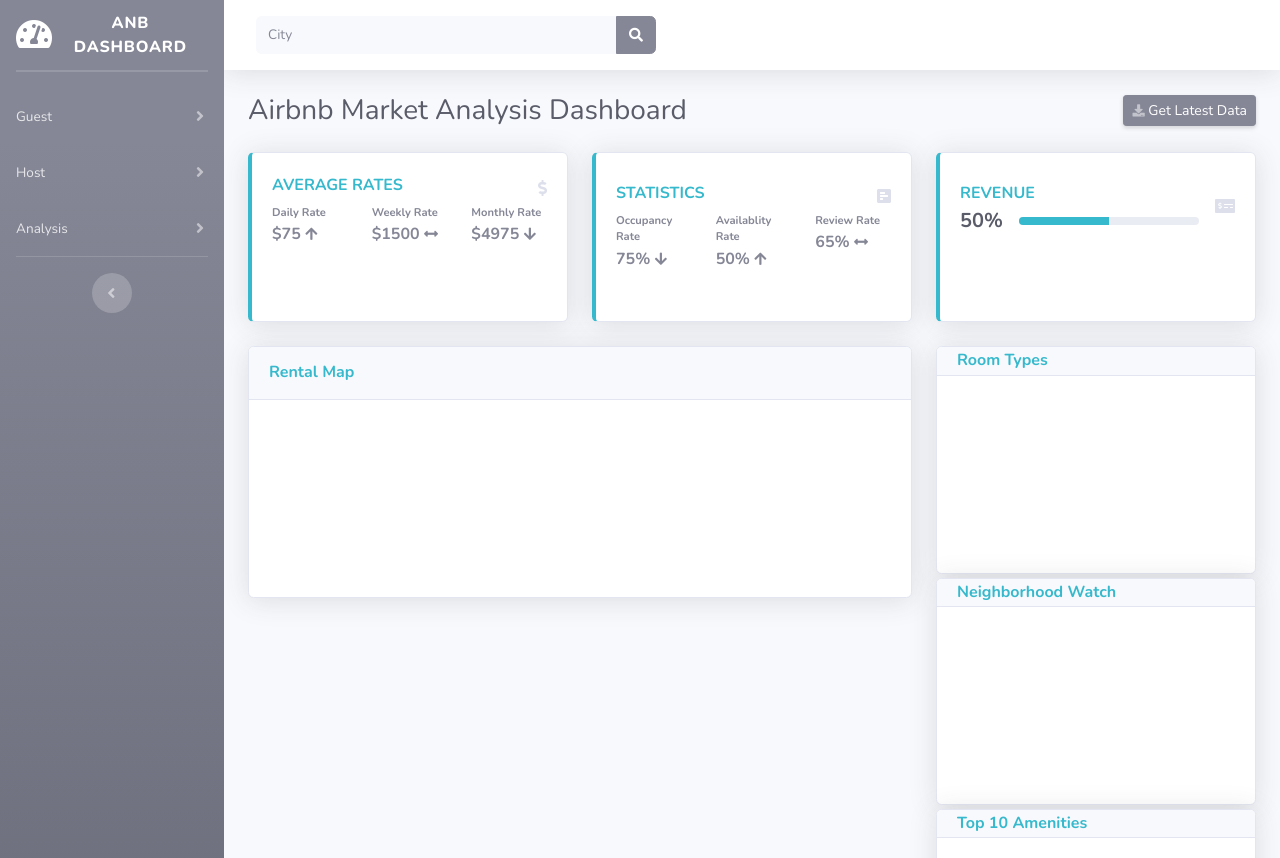
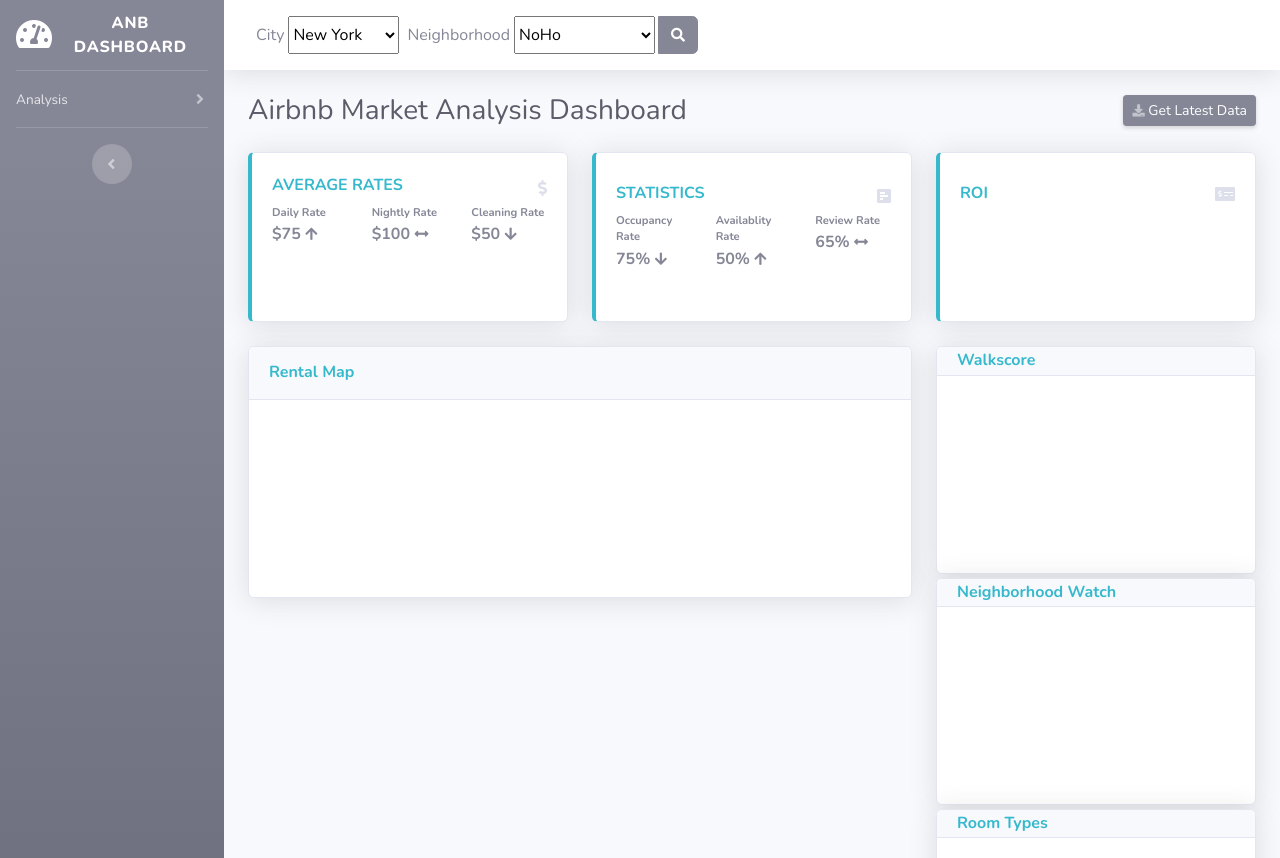
Before and after one commit to abasaltr/Airbnb_Dashboard, a Python web app: template Airbnb-v1/templates/index.html in a window 1280 px wide. Shown: the top 858 px of the page. Run offline with Jinja, Linux system fonts and the light colour scheme; the template is opened without the code that fills it, so the values that code supplies are empty; a map, chart or similar area stays blank.

Commit message:
update index.html

```diff
--- a/Airbnb-v1/templates/index.html
+++ b/Airbnb-v1/templates/index.html
@@ -41,50 +41,17 @@
             <!-- Divider -->
             <hr class="sidebar-divider my-0">
 
+            <!-- Nav Item - Analysis Collapse Menu -->
 
-            <!-- Divider -->
-            <hr class="sidebar-divider">
-
-            <!-- Nav Item - Guest Collapse Menu -->
             <li class="nav-item">
-                <a class="nav-link collapsed" href="#" data-toggle="collapse" data-target="#collapseGuest"
-                    aria-expanded="true" aria-controls="collapseGuest">
-                    <span>Guest</span>
+                <a class="nav-link collapsed" href="#" data-toggle="collapse" data-target="#collapseAnalysis"
+                    aria-expanded="true" aria-controls="collapseAnalysis">
+                    <span>Analysis</span>
                 </a>
-                <div id="collapseGuest" class="collapse" aria-labelledby="headingGuest" data-parent="#accordionSidebar">
-                    <div class="bg-white py-2 collapse-inner rounded">
-                        <a class="collapse-item" href="RentalTypes.html">Rental Types</a>
-                        <a class="collapse-item" href="Amenities.html">Top 10 Amenities</a>
-                        <a class="collapse-item" href="Neighbourhood.html">Neighborhood Watch</a>
-                    </div>
-                </div>
-            </li>
-
-            <!-- Nav Item - Host Collapse Menu -->
-            <li class="nav-item">
-                <a class="nav-link collapsed" href="#" data-toggle="collapse" data-target="#collapseHost"
-                    aria-expanded="true" aria-controls="collapseHost">
-                    <span>Host</span>
-                </a>
-                <div id="collapseHost" class="collapse" aria-labelledby="headingHost"
+                <div id="collapseAnalysis" class="collapse" aria-labelledby="headingAnalysis"
                     data-parent="#accordionSidebar">
                     <div class="bg-white py-2 collapse-inner rounded">
-
-                        <a class="collapse-item" href="Rates.html">Average Rates</a>
-                        <a class="collapse-item" href="Statistics.html">Statistics</a>
-                        <a class="collapse-item" href="Revenue.html">Revenue</a>
-                    </div>
-                </div>
-            </li>
-
-            <li class="nav-item">
-                <a class="nav-link collapsed" href="#" data-toggle="collapse" data-target="#collapseTrend"
-                    aria-expanded="true" aria-controls="collapseTrend">
-                    <span>Analysis</span>
-                </a>
-                <div id="collapseTrend" class="collapse" aria-labelledby="headingTrend"
-                    data-parent="#accordionSidebar">
-                    <div class="bg-white py-2 collapse-inner rounded">
+                        <a class="collapse-item" href="RentalMap.html">Rental Map</a>
                         <a class="collapse-item" href="RentalGrowthAndForecast.html">Trends and Forecast</a>
                     </div>
                 </div>
@@ -119,10 +86,20 @@
 
                     <!-- Topbar Search -->
                     <form
-                        class="d-none d-sm-inline-block form-inline mr-auto ml-md-3 my-2 my-md-0 mw-100 navbar-search">
+                        class="d-none d-sm-inline-block form-inline mr-auto ml-md-3 my-2 my-md-0 mw-100 ">
                         <div class="input-group">
-                            <input type="text" class="form-control bg-light border-0 small" placeholder="City"
-                                aria-label="Search" aria-describedby="basic-addon2">
+                            <label for="selCity"> City </label>
+                            <select id="selCity" class="ml-1 mr-2 text-secondary-100">
+                                <option value="1">New York</option>
+                                <option value="2">Los Angeles</option>
+                              </select>
+
+                              <label for="selNeighborhood"> Neighborhood </label>
+                            <select id="selNeighborhood" class="ml-1 mr-1 text-secondary-100">
+                                <option value="1">NoHo</option>
+                                <option value="2">Garment District</option>
+                              </select>
+
                             <div class="input-group-append">
                                 <button class="btn btn-secondary" type="button">
                                     <i class="fas fa-search fa-sm"></i>
@@ -171,17 +148,17 @@
                                             </div>
                                         </div>
                                         <div class="col-xl-4 col-md-4 mb-4">
-                                            <div class="text-xs font-weight-bold text-black-800 mb-1">Weekly Rate </div>
+                                            <div class="text-xs font-weight-bold text-black-800 mb-1">Nightly Rate </div>
 
-                                            <div id="weekly" class="h6 mb-0 font-weight-bold text-success-500">$1500
+                                            <div id="weekly" class="h6 mb-0 font-weight-bold text-success-500">$100
                                                 <i id="weekly_icon" class="fas fa-arrows-alt-h fa-sm"></i>
                                             </div>
                                         </div>
 
                                         <div class="col-xl-4 col-md-4 mb-4">
-                                            <div class="text-xs font-weight-bold text-black-800 mb-1">Monthly Rate </div>
+                                            <div class="text-xs font-weight-bold text-black-800 mb-1">Cleaning Rate </div>
 
-                                            <div id="weekly" class="h6 mb-0 font-weight-bold text-success-500">$4975
+                                            <div id="weekly" class="h6 mb-0 font-weight-bold text-success-500">$50
                                                 <i id="weekly_icon" class="fas fa-arrow-down fa-sm"></i>
                                             </div>
                                         </div>
@@ -243,18 +220,11 @@
                                 <div class="card-body">
                                     <div class="row no-gutters align-items-center">
                                         <div class="col mr-2">
-                                            <div class="text-s font-weight-bold text-info text-uppercase mb-1">Revenue
+                                            <div class="text-s font-weight-bold text-info text-uppercase mb-1">ROI
                                             </div>
                                             <div class="row no-gutters align-items-center">
-                                                <div class="col-auto">
-                                                    <div class="h5 mb-0 mr-3 font-weight-bold text-gray-800">50%</div>
-                                                </div>
-                                                <div class="col">
-                                                    <div class="progress progress-sm mr-2">
-                                                        <div class="progress-bar bg-info" role="progressbar"
-                                                            style="width: 50%" aria-valuenow="50" aria-valuemin="0"
-                                                            aria-valuemax="100"></div>
-                                                    </div>
+                                                <div id="ROI" class="col-auto">
+
                                                 </div>
                                             </div>
                                         </div>
@@ -297,12 +267,12 @@
                                         <!-- Card Header -->
                                         <div
                                             class="card-header py-1 d-flex flex-row align-items-center justify-content-between">
-                                            <h6 class="m-0 font-weight-bold text-info">Room Types</h6>
+                                            <h6 class="m-0 font-weight-bold text-info">Walkscore</h6>
                                         </div>
                                         <!-- Card Body -->
                                         <div class="card-body">
                                             <div class="">
-                                                <canvas id="Rental"></canvas>
+                                                <canvas id="cleaning"></canvas>
                                             </div>
 
                                         </div>
@@ -330,13 +300,13 @@
 
                                         <div
                                             class="card-header py-1 d-flex flex-row align-items-center justify-content-between">
-                                            <h6 class="m-0 font-weight-bold text-info">Top 10 Amenities</h6>
+                                            <h6 class="m-0 font-weight-bold text-info">Room Types</h6>
 
                                         </div>
                                         <!-- Card Body -->
                                         <div class="card-body">
                                             <div class="">
-                                                <canvas id="Amenities"></canvas>
+                                                <canvas id="RoomType"></canvas>
                                             </div>
                                         </div>
                                     </div>
```
Also changed, not shown: Airbnb-v1/docs/meeting_notes-12032020.txt (added, +30 -0 lines), Airbnb-v1/docs/meeting_notes-120120.txt (line endings or trailing spaces).
